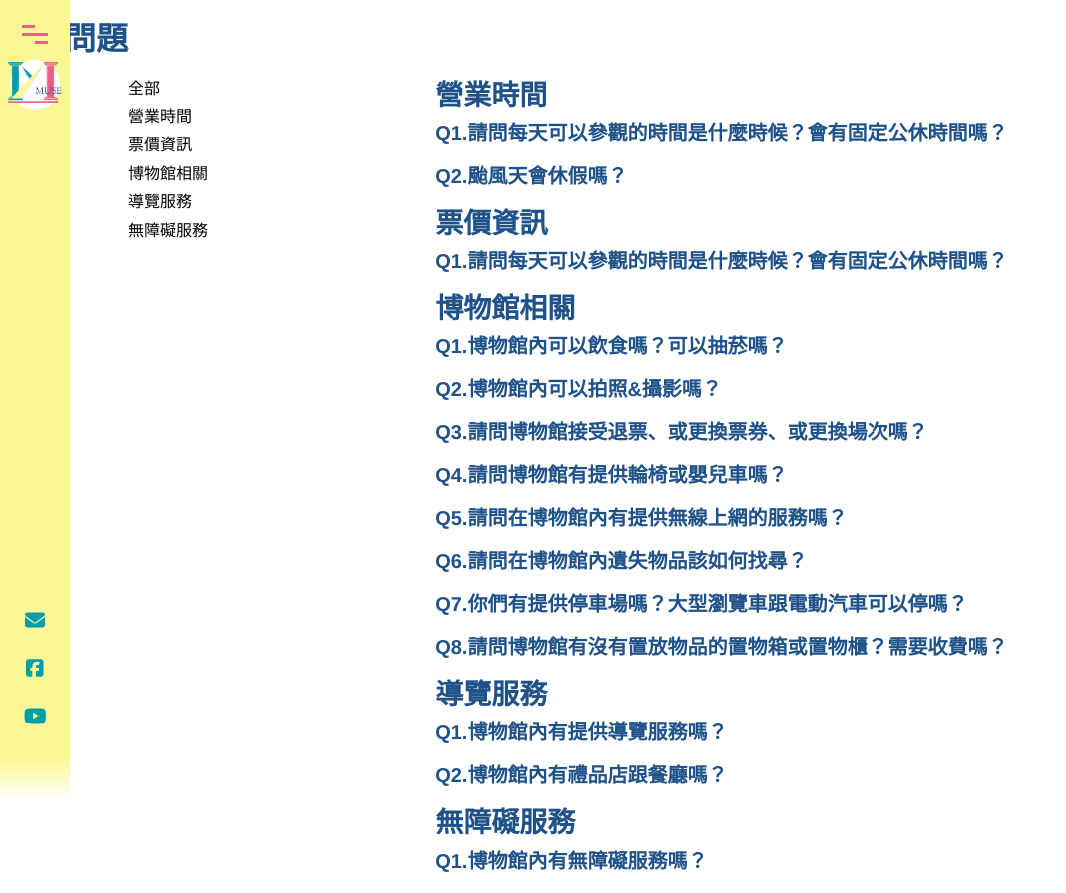
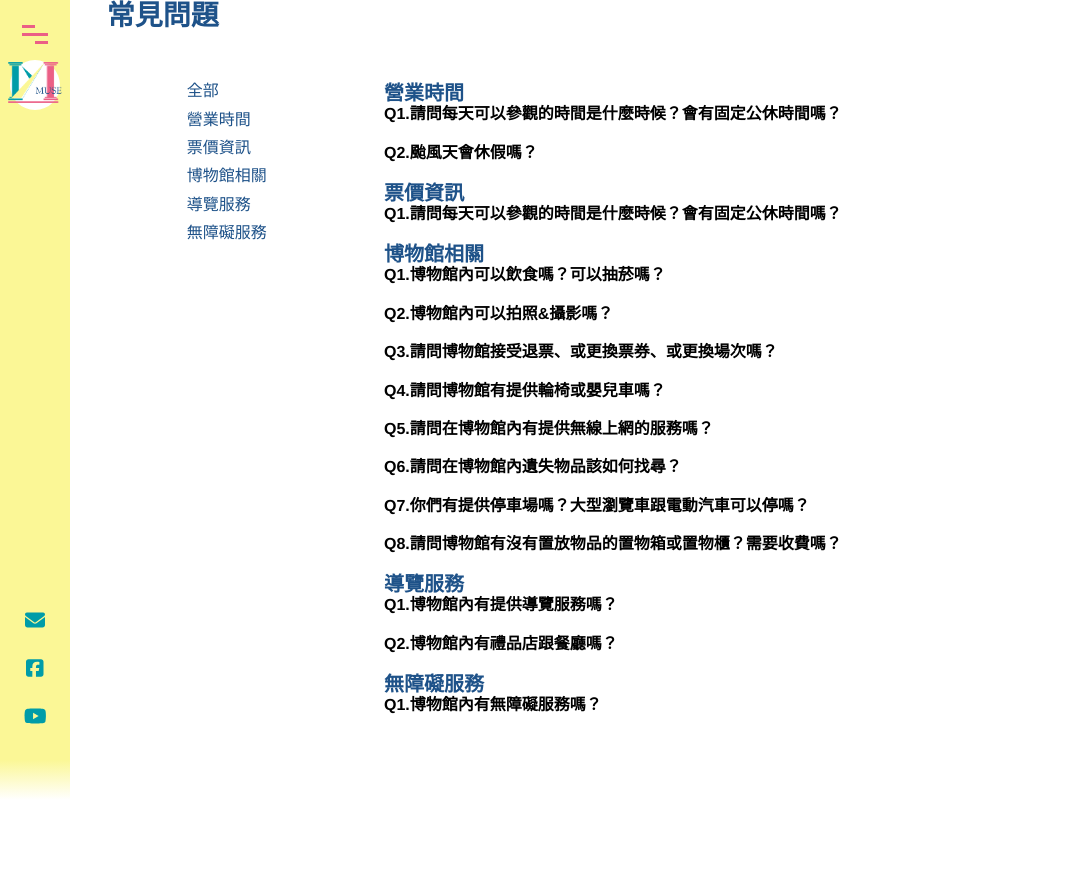
Before and after one commit to Kaosheep/musesmuseum, a Vue app: page /Faq in a window 1280 px wide. Shown: the whole page, without its empty margins (0-1066 px from the left). After the commit the page ends 800 px from the top, so only its background shows below. Built offline with nearby package versions, Linux system fonts and the light colour scheme; what view-ui-plus would draw is missing.

Commit message:
更改fqa點擊兩次的問題。 增加交通頁面、增加交通頁面的router

```diff
--- /dev/null
+++ b/src/assets/sass/page/_Fqa.scss
@@ -0,0 +1,39 @@
+.Fqaoutside {
+    width: 83.33%;
+    margin: auto;
+}
+
+.Fqa-main {
+    text-align: left;
+    display: flex;
+    flex-wrap: wrap;
+    margin-left: 80px;
+}
+
+.Fqa-title {
+    margin-bottom: 50px;
+}
+
+.Fqa-li+.Fqa-li {
+    margin-top: 10px;
+}
+
+
+.Fqa-aside {
+    width: 20%;
+}
+
+.FQA-QA {
+    width: 70%;
+}
+
+.FQA-QAitem {
+    margin-bottom: 20px;
+    cursor: pointer;
+}
+
+
+
+.FQA-questionH3 {
+    margin-bottom: 10px;
+}
--- a/src/router/index.js
+++ b/src/router/index.js
@@ -66,6 +66,11 @@ const routes = [
         name: 'VisitInformation',
         component: () => import('../views/frontend/VisitInformation.vue')
       },
+      {
+        path: '/VisitTraffic',
+        name: 'VisitTraffic',
+        component: () => import('../views/frontend/VisitTraffic.vue')
+      },
     ]
   },
   {
--- a/src/views/frontend/Faq.vue
+++ b/src/views/frontend/Faq.vue
@@ -1,26 +1,32 @@
 <template>
-    <h1>{{ text }}</h1>
-    <main>
-        <aside>
+    <Header></Header>
+    <div class="Fqaoutside">
+        <h2 class="Fqa-title">{{ text }}</h2>
+        <main class="Fqa-main">
+            <aside class="Fqa-aside">
                 <ul>
-                <li v-for="(title, index) in fqaNav" :key="index">
-                    <a :href="'#qaNav' + index">{{ title }}</a>
+                    <li v-for="(title, index) in fqaNav" :key="index" class="Fqa-li">
+                        <a class="Fqa-a" :href="'#qaNav' + index">{{ title }}</a>
                     </li>
                 </ul>
             </aside>
-        <div class="QA">
-            <div v-for="(section, sectionIndex) in sections" :key="sectionIndex" :class="QAitem">
-                <h2 :id="'qaNav' + (sectionIndex + 1)">{{ fqaNav[sectionIndex + 1] }}</h2>
-                <div class="QAitem" v-for="(qa, qaIndex) in section" :key="qaIndex">
-                    <h3 @click="toggleAnswer(sectionIndex, qaIndex)">{{ qa.question }}</h3>
-                    <p v-html="qa.answer" :id="'qaAnswer' + sectionIndex + '-' + qaIndex"></p>
+            <div class="FQA-QA">
+                <div v-for="(section, sectionIndex) in sections" :key="sectionIndex" :class="FQA - QAitem">
+                    <h3 class="FQA-questionH2" :id="'qaNav' + (sectionIndex + 1)">{{ fqaNav[sectionIndex + 1] }}</h3>
+                    <div class="FQA-QAitem" v-for="(qa, qaIndex) in section" :key="qaIndex">
+                        <h4 @click="toggleAnswer(sectionIndex, qaIndex)">{{ qa.question }}</h4>
+                        <p v-html="qa.answer" :id="'qaAnswer' + sectionIndex + '-' + qaIndex" style="display: none;"></p>
                     </div>
                 </div>
             </div>
+
         </main>
+    </div>
 </template>
 
 <script>
+import Header from '@/components/Header.vue';
+
 export default {
     data() {
         return {
@@ -104,6 +110,12 @@ export default {
             ],
         };
     },
+    mounted() {
+        document.body.style.height = `auto`;
+    },
+    components: {
+        Header
+    },
     methods: {
         toggleAnswer(sectionIndex, qaIndex) {
             const answerId = 'qaAnswer' + sectionIndex + '-' + qaIndex;
@@ -118,50 +130,7 @@ export default {
 };
 </script>
 
-<style>
-* {
-    margin: 0;
-    padding: 0;
-    list-style: none;
-}
-
-main {
-    text-align: left;
-    width: 80%;
-    margin: auto;
-    display: flex;
-    flex-wrap: wrap;
-}
-
-li a {
-    text-decoration: none;
-    color: black;
-    display: block;
-}
-
-li+li {
-    margin-top: 10px;
-}
-
-
-aside {
-    width: 30%;
-}
-
-.QA {
-    width: 70%;
-}
-
-.QAitem {
-    margin-bottom: 20px;
-    cursor: pointer;
-}
-
-.QA p {
-    display: none;
-}
-
-h2 {
-    margin-bottom: 10px;
-}
+<style scoped lang="scss">
+@import "@/assets/sass/style.scss";
+@import "@/assets/sass/page/_Fqa.scss";
 </style>
--- /dev/null
+++ b/src/views/frontend/VisitTraffic.vue
@@ -0,0 +1,29 @@
+<template>
+    <Header></Header>
+    這是交通頁面
+</template>
+<script>
+import Header from '@/components/Header.vue';
+
+export default {
+    data() {
+        return {
+
+        }
+    },
+    mounted() {
+        document.body.style.height = `auto`;
+    },
+    components: {
+        Header
+    },
+    methods: {
+
+    },
+}
+</script>
+
+<style scoped lang="scss">
+@import "@/assets/sass/style.scss";
+@import "@/assets/sass/page/_visitTraffic.scss";
+</style>
```
Also changed, not shown: src/assets/sass/page/_visitTraffic.scss (added). Lines whose indentation alone changed are shown as unchanged.
